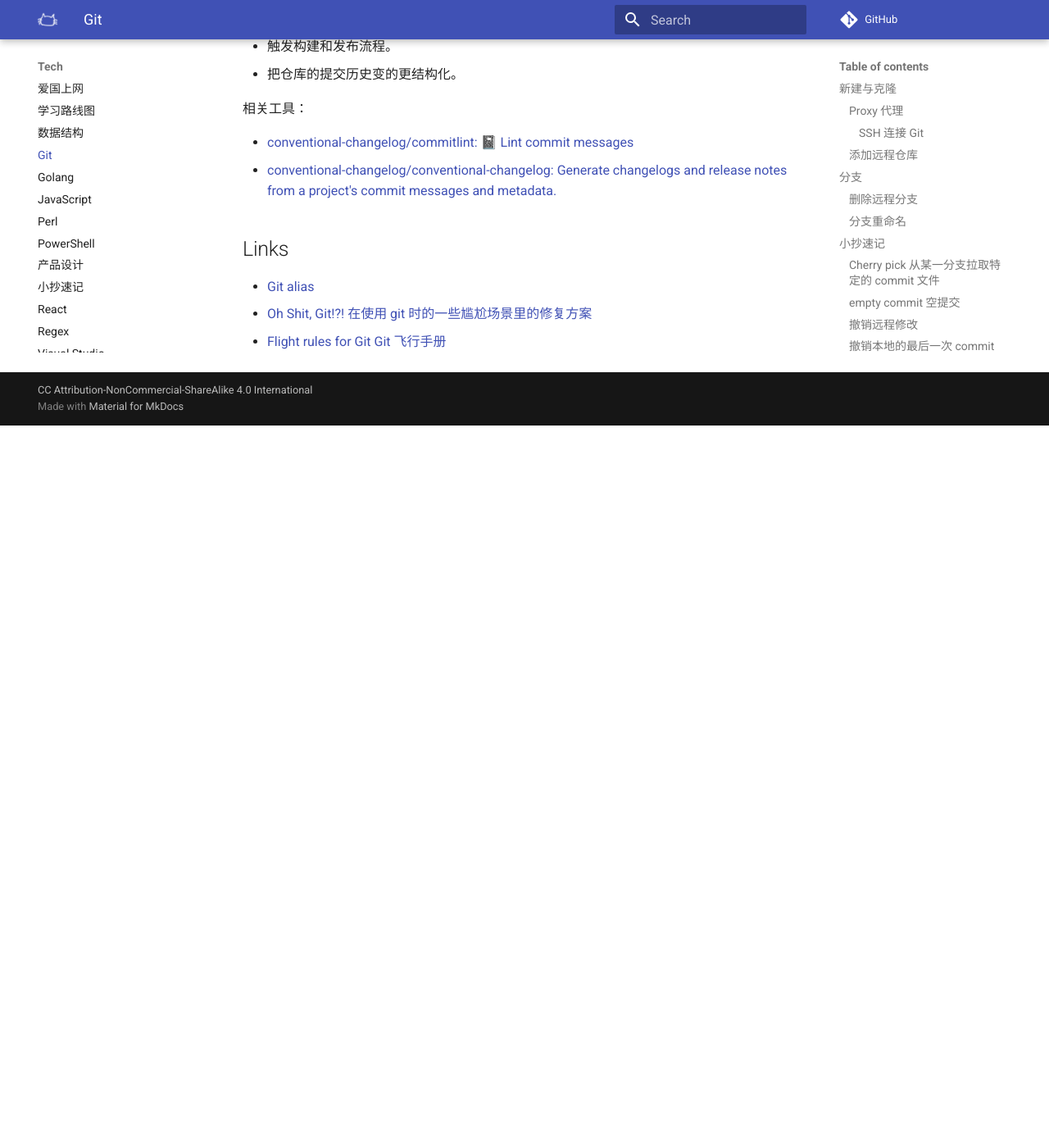
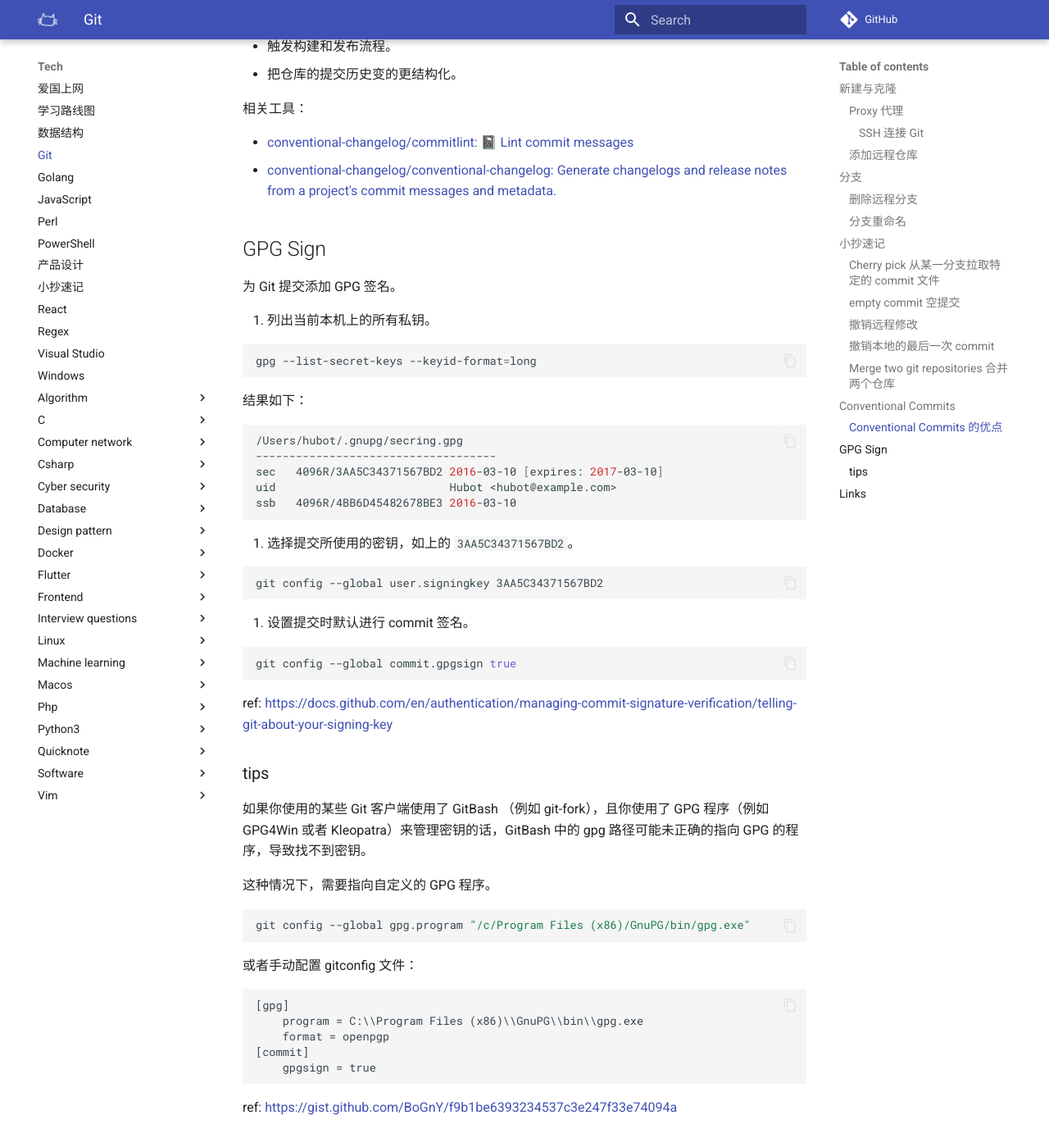
Before and after one commit to luoxufeiyan/wiki.luoxufeiyan.com, an MkDocs documentation site: the page built from docs/tech/git.md, in a window 1280 px wide and 1400 px high, scrolled down 4912 px. Shown: the whole window at 82% size. Built offline with MkDocs 1.6.1 and Material for MkDocs 9.7.7, drawn with Linux system fonts in a browser that asks for light colours; comment, search, counter and statistics services are not loaded; before the commit the page ends 5431 px from its top, so only the background shows below that.

Commit message:
update git

````diff
--- a/docs/tech/git.md
+++ b/docs/tech/git.md
@@ -224,6 +224,63 @@
 - [conventional-changelog/commitlint: 📓 Lint commit messages](https://github.com/conventional-changelog/commitlint)
 - [conventional-changelog/conventional-changelog: Generate changelogs and release notes from a project's commit messages and metadata.](https://github.com/conventional-changelog/conventional-changelog)
 
+## GPG Sign
+
+为 Git 提交添加 GPG 签名。
+
+1. 列出当前本机上的所有私钥。
+
+```shell
+gpg --list-secret-keys --keyid-format=long
+```
+
+结果如下：
+
+```shell
+/Users/hubot/.gnupg/secring.gpg
+------------------------------------
+sec   4096R/3AA5C34371567BD2 2016-03-10 [expires: 2017-03-10]
+uid                          Hubot <hubot@example.com>
+ssb   4096R/4BB6D45482678BE3 2016-03-10
+```
+
+2. 选择提交所使用的密钥，如上的 `3AA5C34371567BD2`。
+
+```shell
+git config --global user.signingkey 3AA5C34371567BD2
+```
+
+3. 设置提交时默认进行 commit 签名。
+
+```shell
+git config --global commit.gpgsign true
+```
+ref: [https://docs.github.com/en/authentication/managing-commit-signature-verification/telling-git-about-your-signing-key](https://docs.github.com/en/authentication/managing-commit-signature-verification/telling-git-about-your-signing-key)
+
+### tips
+
+如果你使用的某些 Git 客户端使用了 GitBash （例如 git-fork），且你使用了 GPG 程序（例如 GPG4Win 或者 Kleopatra）来管理密钥的话，GitBash 中的 gpg 路径可能未正确的指向 GPG 的程序，导致找不到密钥。
+
+这种情况下，需要指向自定义的 GPG 程序。
+
+```shell
+git config --global gpg.program "/c/Program Files (x86)/GnuPG/bin/gpg.exe"
+```
+
+或者手动配置 gitconfig 文件：
+
+```gitconfig
+[gpg]
+    program = C:\\Program Files (x86)\\GnuPG\\bin\\gpg.exe
+    format = openpgp
+[commit]
+    gpgsign = true
+```
+
+ref: [https://gist.github.com/BoGnY/f9b1be6393234537c3e247f33e74094a](https://gist.github.com/BoGnY/f9b1be6393234537c3e247f33e74094a)
+
+
+
 ## Links
 * [Git alias](https://gist.github.com/hutusi/e4f32e2bcd8d53ec86de8254ab0d5127)
 * [Oh Shit, Git!?! 在使用 git 时的一些尴尬场景里的修复方案](https://ohshitgit.com/)
````
